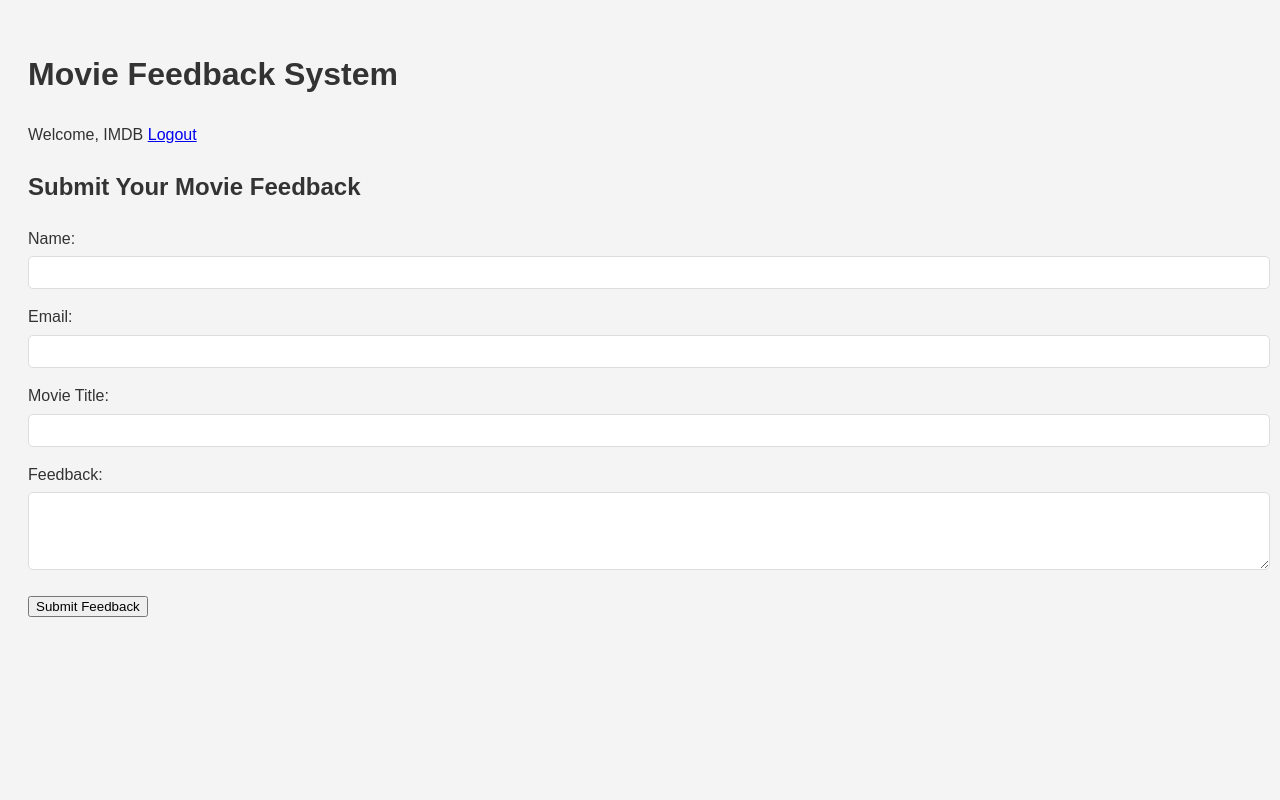
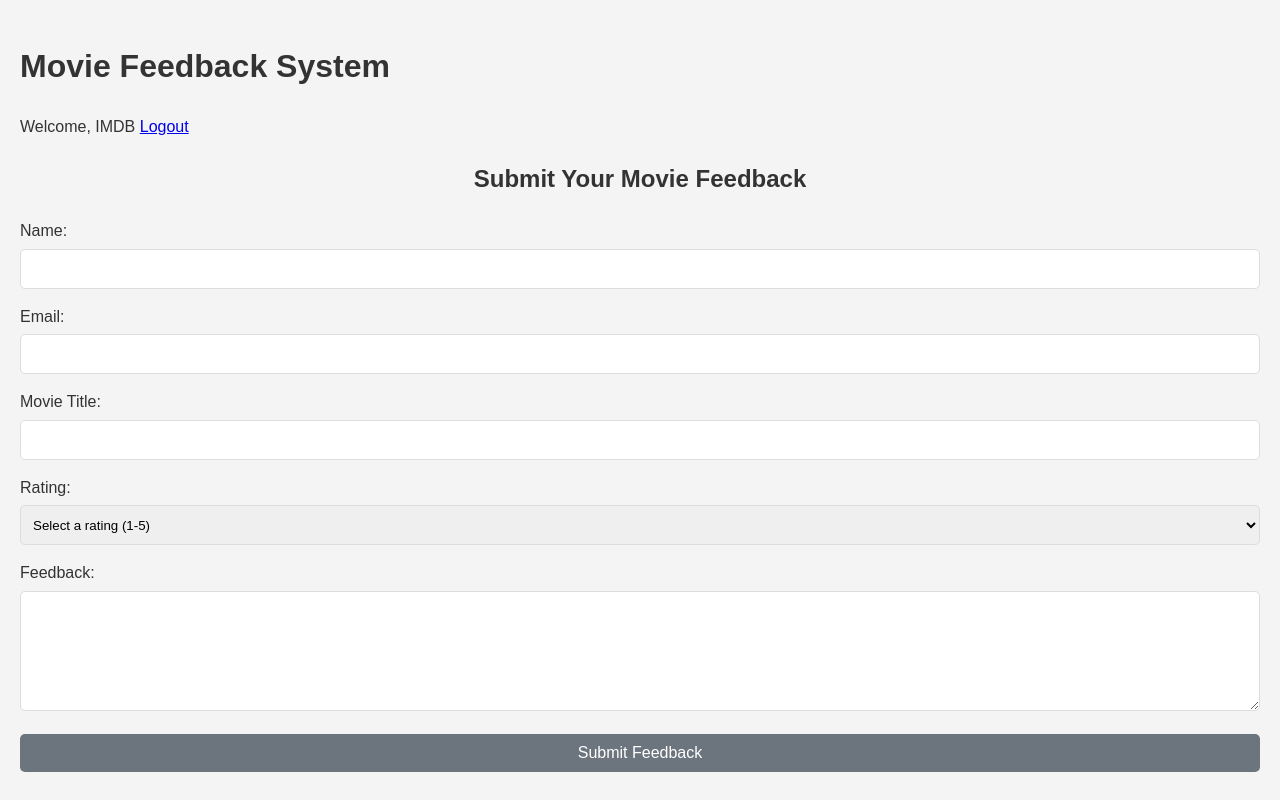
Before and after one commit to gowrishgalaxy/Feedback_form_using_flask, a Flask app: page /dashboard in a window 1280 px wide. Run offline with Flask 3, Linux system fonts and the light colour scheme; a user stored in the database is signed in; data comes from the database, SQL or seed files in the repository; both versions use the stored data as it was after the commit; some libraries are stand-ins or nearby versions.

Commit message:
updated reviewer dashboard

```diff
--- a/app.py
+++ b/app.py
@@ -8,7 +8,7 @@ from functools import wraps
 
 load_dotenv() # loads variables from .env file
 
-app = Flask(__name__, template_folder='./client/templates', static_folder='./client/static/css') # Point to the current directory for templates
+app = Flask(__name__, template_folder='./client/templates', static_folder='./client/static') # Point to the root static folder
 
 # --- (Your existing MySQL configurations) ---
 app.config['MYSQL_HOST'] = os.getenv('MYSQL_HOST', 'localhost')
@@ -70,8 +70,7 @@ def login():
                 else:
                     return redirect(url_for('reviewer_dashboard'))
         flash('Invalid username or password.', 'error') # This line is reached if login fails
-        return redirect(url_for('login')) # Redirect back to login page to show the flash message
-    return render_template('login.html')
+    return render_template('login.html') # Re-render the login page on GET or failed POST
 
 @app.route('/register', methods=['GET', 'POST'])
 def register():
@@ -82,10 +81,8 @@ def register():
         hashed_password = generate_password_hash(password)
         try:
             with mysql.connection.cursor() as cur:
-                # For simplicity, the first user is an admin. In a real app, this would be handled differently.
-                cur.execute("SELECT id FROM users")
-                role = 'admin' if cur.rowcount == 0 else 'user'
-                cur.execute("INSERT INTO users (username, password, role) VALUES (%s, %s, %s)", (username, hashed_password, role))
+                # All new registrations will have the 'user' role.
+                cur.execute("INSERT INTO users (username, password, role) VALUES (%s, %s, %s)", (username, hashed_password, 'user'))
                 mysql.connection.commit()
             return redirect(url_for('login'))
         except mysql.connection.IntegrityError:
@@ -116,7 +113,7 @@ def index():
 def admin_dashboard():
     """Renders the admin dashboard with all feedback."""
     with mysql.connection.cursor() as cur:
-        cur.execute("SELECT id, name, email, message, movie_title, is_accepted, submission_date FROM feedback ORDER BY submission_date DESC")
+        cur.execute("SELECT id, name, email, message, movie_title, rating, is_accepted, submission_date FROM feedback ORDER BY submission_date DESC")
         feedback_data = cur.fetchall()
     return render_template('admin_dashboard.html', feedback=feedback_data, current_user=current_user)
 
@@ -135,9 +132,10 @@ def submit():
         email = request.form['email']
         message = request.form['message']
         movie_title = request.form['movie_title'] # Capture the movie title from the form
+        rating = request.form['rating'] # Capture the rating from the form
 
         with mysql.connection.cursor() as cur:
-            cur.execute("INSERT INTO feedback (name, email, message, movie_title) VALUES (%s, %s, %s, %s)", (name, email, message, movie_title))
+            cur.execute("INSERT INTO feedback (name, email, message, movie_title, rating) VALUES (%s, %s, %s, %s, %s)", (name, email, message, movie_title, rating))
             mysql.connection.commit()
         flash('Your feedback has been submitted successfully!', 'success')
     return redirect(url_for('reviewer_dashboard'))
--- a/client/static/css/style.css
+++ b/client/static/css/style.css
@@ -4,16 +4,42 @@ body {
     color: #333;
     line-height: 1.6;
     padding: 20px;
+    margin: 0;
+}
+
+/* Styles for centering content on auth pages (login/register) */
+.auth-body {
+    display: flex;
+    flex-direction: column;
+    justify-content: center;
+    align-items: center;
+    min-height: 100vh;
 }
 
 .container {
-    max-width: 800px;
+    width: 100%;
     margin: auto;
     overflow: auto;
     padding: 20px;
     background: #fff;
     border-radius: 10px;
     box-shadow: 0 0 10px rgba(0, 0, 0, 0.1);
+}
+
+/* A smaller container for login/register forms */
+.auth-container {
+    max-width: 500px;
+}
+
+/* A wider container for dashboards */
+.dashboard-container {
+    max-width: 960px;
+}
+
+h2 {
+    text-align: center;
+    margin-bottom: 20px;
+    color: #333;
 }
 
 .form-group {
@@ -27,11 +53,20 @@ body {
 
 .form-group input[type="text"],
 .form-group input[type="email"],
+.form-group input[type="password"],
+.form-group select,
 .form-group textarea {
-    width: 100%;
+    box-sizing: border-box; /* Ensures padding doesn't affect width */
+    width: 100%; /* Makes input fields take up the full width of their container */
     padding: 8px;
     border: 1px solid #ddd;
     border-radius: 5px;
+    height: 40px;
+}
+
+.form-group textarea {
+    height: 120px; /* Give more space for the message */
+    resize: vertical; /* Allow vertical resizing */
 }
 
 .feedback-item {
@@ -41,7 +76,62 @@ body {
     margin-bottom: 10px;
     border-radius: 5px;
 }
+.feedback-item p {
+    margin: 0 0 10px 0;
+}
+.feedback-item p:last-child {
+    margin-bottom: 0;
+}
+.feedback-item strong {
+    color: #555;
+}
 
 .feedback-item.accepted {
     border-left: 5px solid #28a745;
 }
+
+/* Button Styles */
+.btn {
+    display: block;
+    width: 100%;
+    padding: 10px 15px;
+    border: none;
+    background-color: #6c757d;
+    color: white;
+    border-radius: 5px;
+    cursor: pointer;
+    font-size: 16px;
+    text-align: center;
+    text-decoration: none;
+}
+
+.btn:hover {
+    background-color: #5a6268;
+}
+
+/* Flash Message Styles */
+.flash {
+    padding: 15px;
+    margin-bottom: 20px;
+    border-radius: 5px;
+    text-align: center;
+}
+
+.flash.error {
+    background-color: #f8f9fa;
+    color: #721c24;
+    border: 1px solid #f5c6cb;
+}
+
+.flash.success {
+    background-color: #f8f9fa;
+    color: #155724;
+    border: 1px solid #c3e6cb;
+}
+
+/* Auth Page Link Style */
+.auth-link {
+    display: block;
+    text-align: center;
+    margin-top: 20px;
+}
--- a/client/templates/admin_dashboard.html
+++ b/client/templates/admin_dashboard.html
@@ -30,6 +30,7 @@
                         <th>Email</th>
                         <th>Movie Title</th>
                         <th>Message</th>
+                        <th>Rating</th>
                         <th>Date</th>
                         <th>Status</th>
                     </tr>
@@ -41,12 +42,13 @@
                         <td>{{ item.email }}</td>
                         <td>{{ item.movie_title }}</td>
                         <td>{{ item.message }}</td>
+                        <td>{{ item.rating ~ '/5' if item.rating else 'N/A' }}</td>
                         <td>{{ item.submission_date.strftime('%Y-%m-%d %H:%M') }}</td>
                         <td>{{ 'Accepted' if item.is_accepted else 'Pending' }}</td>
                     </tr>
                     {% else %}
                     <tr>
-                        <td colspan="6">No feedback yet.</td>
+                        <td colspan="7">No feedback yet.</td>
                     </tr>
                     {% endfor %}
                 </tbody>
--- a/client/templates/register.html
+++ b/client/templates/register.html
@@ -4,7 +4,7 @@
     <meta charset="UTF-8">
     <meta name="viewport" content="width=device-width, initial-scale=1.0">
     <title>Register</title>
-    <link rel="stylesheet" href="{{ url_for('static', filename='css/style.css') }}">
+    <link rel="stylesheet" href="{{ url_for('static', filename='style.css') }}">
 </head>
 <body>
     <div class="container">
--- a/client/templates/reviewer_dashboard.html
+++ b/client/templates/reviewer_dashboard.html
@@ -42,10 +42,21 @@
                     <input type="text" id="movie_title" name="movie_title" required>
                 </div>
                 <div class="form-group">
+                    <label for="rating">Rating:</label>
+                    <select id="rating" name="rating" required>
+                        <option value="" disabled selected>Select a rating (1-5)</option>
+                        <option value="5">5 - Excellent</option>
+                        <option value="4">4 - Very Good</option>
+                        <option value="3">3 - Good</option>
+                        <option value="2">2 - Fair</option>
+                        <option value="1">1 - Poor</option>
+                    </select>
+                </div>
+                <div class="form-group">
                     <label for="message">Feedback:</label>
                     <textarea id="message" name="message" rows="4" required></textarea>
                 </div>
-                <button type="submit">Submit Feedback</button>
+                <button type="submit" class="btn">Submit Feedback</button>
             </form>
         </section>
     </main>
```
Also changed, not shown: Database.sql (+15 -0 lines), client/templates/index.html (deleted, +0 -53 lines), client/templates/login.html (+17 -10 lines).
